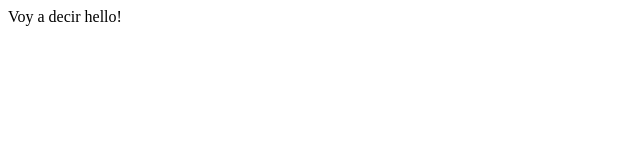
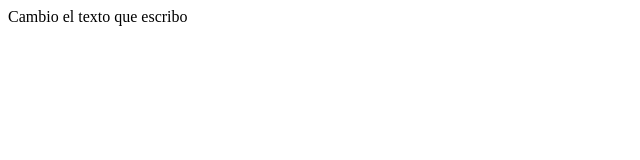
Before and after one commit to rosanamontes/BitCoin, a plain HTML site: page index.html in a window 1280 px wide. Shown: the full height of the page, 0-640 px from the left. Drawn offline with Linux system fonts and the light colour scheme.

Commit message:
Update index.html

```diff
--- a/index.html
+++ b/index.html
@@ -7,6 +7,6 @@
 </head>
 
 <body>
-  Voy a decir hello!
+  Cambio el texto que escribo
 </body>
 </html>
```
